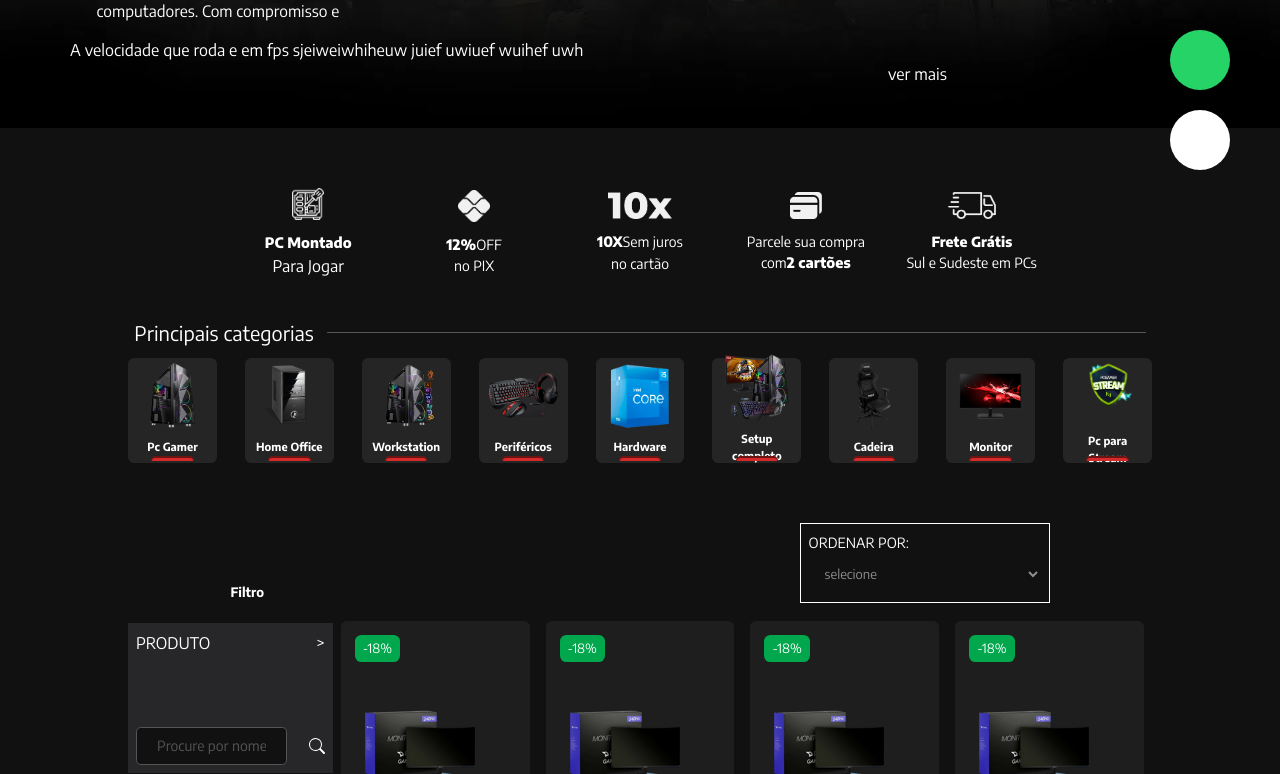
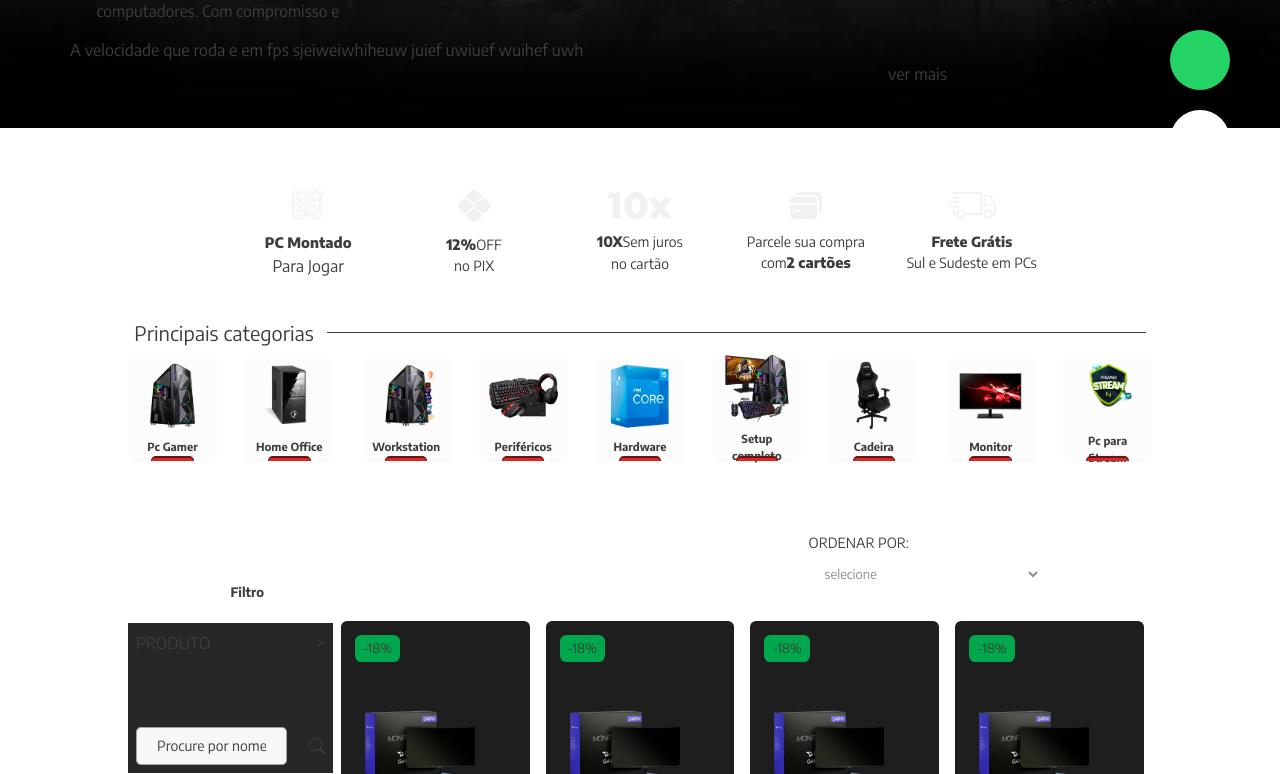
Before and after one commit to itamarpambo751/Shopinfo-NextJS-Typescript-Tailwind-CSS-, a Next.js app: page /hardware in a window 1280 px wide. Shown: the part 506-1280 px from the top of the page. Built offline with nearby package versions, Linux system fonts and the light colour scheme.

Commit message:
alteracao das cores n root e modificacao de algumas classes

```diff
--- a/src/styles/globals.css
+++ b/src/styles/globals.css
@@ -4,13 +4,18 @@
 @tailwind utilities;
 
 :root {
-  --star-color: #f2d252;
+  --star-color: #fb1;
+  --shadow-color:rgb(0,0,0,0.1);
   --orange-color: #c44604;
-  --red-color: #FE093C;
-  --red-text-color: #d62929;
-  --border-color: #555;
+  --first-color:#fb1;
+  --red-color: #fb1;
+  --shadow-color-lite:rgb(0,0,0,0.1);
+  --red-text-color: #fb1;
+  --text-color-lite: #8e8e8e;
+  --text-colo-initial:#3e3e3e;
+  --border-color: #3e3e3e;
   --border-size: 1px;
-  --background-color: #111111;
+  --background-color: #fff;
   --whatsap-color: #25d366;
   --green-color: #00a74c;
 }
@@ -20,35 +25,42 @@
     font-family: 'Encode sans', sans-serif;
   }
   body {
-    @apply text-white;
+    @apply w-screen;
+    @apply text-[var(--text-colo-initial)];
     @apply bg-[var(--background-color)];
   }
   input {
-    @apply text-[14px] transition-shadow duration-150 border-[.1rem] border-[var(--border-color)]
+    @apply text-[14px] transition-shadow duration-150 border-[.1rem] border-[#a3a3a3]
     placeholder:text-[var(--border-color)] py-[.45rem] px-5 outline-none
-    bg-[var(--background-color)] rounded-[.3rem]
+    bg-[#f6f7f8] rounded-[.3rem]
   }
+
+  .blurActive{
+    backdrop-filter: blur(6px)
+  }
+
   select {
     @apply text-[13px]
     py-[.8rem] px-3 outline-none
-    bg-[#46464672] rounded-[.1rem] text-[#ccccccab]
-    border-[#413939be] border-[.1rem]
+    bg-[#f6f7f8] rounded-[.1rem] text-[#8e8e8e]
+    border-[#413939be]
   }
   option {
     @apply text-[#464646ab];
   }
   input:focus {
-    @apply border-[#c71420] shadow-[0px_0px_1px_1px_#FE093C];
+    @apply border-[--first-color] shadow-[0px_0px_1px_1px_--first-color];
   }
   .efect-hover  {
     cursor: pointer;
     position: relative;
-    transition: .3s ease-in-out;
+    transition: .2s ease-in-out;
     border: 2.2px solid #f9232a00;
   }
   .efect-hover:hover {
-    box-shadow: 0 0 10px 4px #c81d2288;
-    border: 2.2px solid #d62929;
+    box-shadow: 0px  4px 10px rgb(0,0,0,0.1);
+    border: 2.2px solid rgb(0,0,0,0.1);
+    transform: scale(1.05);
   }
 }
 
@@ -76,8 +88,23 @@
   background-color: #f9232b;
 }
 .header-list-link {
-  @apply text-[0.85rem] font-bold cursor-pointer hover:text-[#FE093C];
+  @apply text-[0.85rem] font-bold cursor-pointer hover:text-[--first-color];
 }
+
+/* midia screen */
+.md-flex-Col{
+  @apply max-md:flex max-md:flex-col max-md:items-center;
+}
+.md-flex-grid{
+  @apply max-md:grid max-md:grid-cols-3 max-md:gap-[4px]
+}
+
+.md-flex-wrap{
+  @apply max-md:flex max-md:flex-wrap max-md:justify-center
+}
+
+
+
 .category-block::before {
   content: '';
   position: absolute;
@@ -98,3 +125,13 @@
   grid-template-columns: 40% 60%;
 	gap: 4rem;
 }
+
+
+::-webkit-scrollbar{
+  background-color: white;
+}
+::-webkit-scrollbar-thumb{
+  background-color: var(--first-color);
+  border-radius:30px;
+  @apply w-[60%]
+}
```
